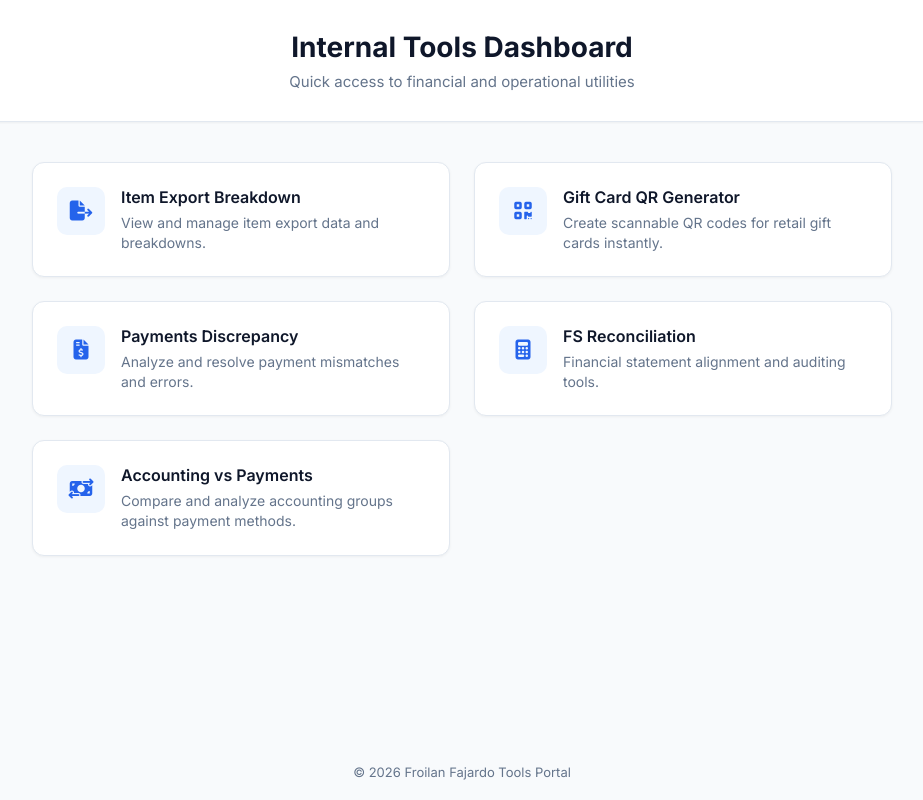
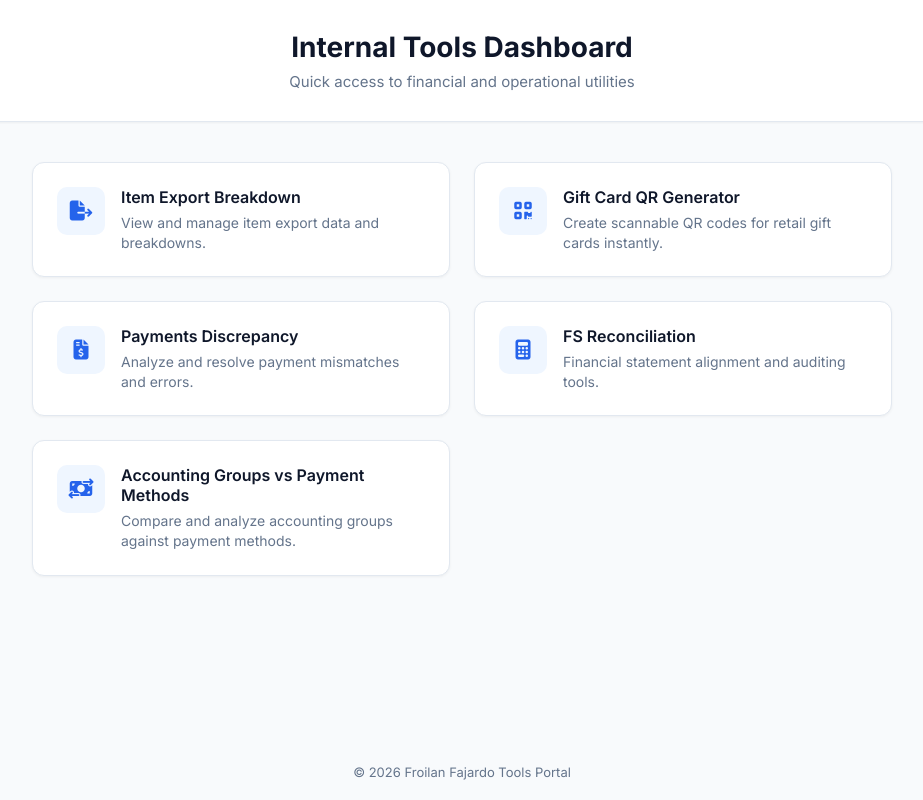
Before and after one commit to ls-froilan-fajardo/tools-directory, a plain HTML site: page index.html in a window 1280 px wide. Shown: the whole page, without its empty margins (178-1101 px from the left). Drawn offline with Linux system fonts and the light colour scheme.

Commit message:
Update index.html

```diff
--- a/index.html
+++ b/index.html
@@ -186,7 +186,7 @@
                     <i class="fa-solid fa-money-bill-transfer"></i>
                 </div>
                 <div class="card-content">
-                    <span class="card-title">Accounting vs Payments</span>
+                    <span class="card-title">Accounting Groups vs Payment Methods</span>
                     <span class="card-description">Compare and analyze accounting groups against payment methods.</span>
                 </div>
             </a>
```
